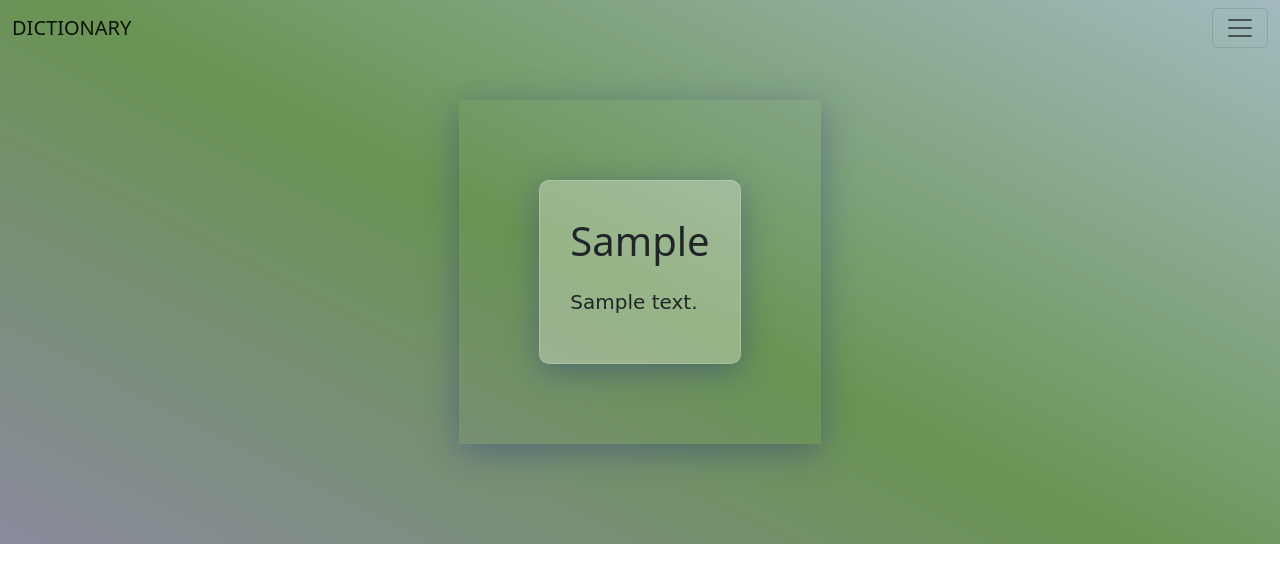
After one commit to artur24814/django_my_projects_websites, a Django app: page /blog/ in a window 1280 px wide. The commit adds this page. Shown: the top 583 px of the page. Run offline with Django 4.2, Linux system fonts and the light colour scheme; tables that the repository leaves empty hold one stand-in row (values such as "Sample post"); some libraries are stand-ins or nearby versions.

Commit message:
dictionary 1.6

```diff
--- a/dictionary/dictionary/urls.py
+++ b/dictionary/dictionary/urls.py
@@ -30,6 +30,7 @@ urlpatterns = [
     path('register/', RegisterView.as_view()),
     path('dictionary/', views.Dictionary.as_view()),
     path('card-game/', views.CadrdGame.as_view()),
+    path('blog/', views.BlogView.as_view()),
     path('user-dictionary/', views.UserDictionary.as_view()),
     path('update_word/<int:id>/', views.update_word),
     path('update_word/<int:id>/delete/', views.delete_word),
--- a/dictionary/static/styles.css
+++ b/dictionary/static/styles.css
@@ -76,14 +76,14 @@ section {
 }
 .glass {
     background: white;
-    min-height: 80vh;
-    width: 60%;
+    min-height: 60vh;
+    width: 80%;
     background: linear-gradient(to right bottom,
     rgba(255,255,255,0.7),
     rgba(255,255,255,0.3));
     border-radius: 1rem;
     backdrop-filter: blur(2rem);
-    padding: 10px;
+    padding: 40px;
     justify-content: center;
     align-items: center;
     z-index: 3;
@@ -96,9 +96,13 @@ section {
     padding: 2rem;
     align-items: center;
     text-align: center;
-    justify-content: space-evenly;
+    /*justify-content: space-evenly;*/
     border-radius: 0.4rem;
     margin: 1rem 0.5rem;
+}
+.post {
+    margin: 30px;
+    padding: 10px;
 }
 .Day_Word {
     display: flex;
@@ -115,3 +119,33 @@ section {
     font-size: 80px;
     color: #e56969;
 }
+.login {
+    display: flex;
+    justify-content: center;
+    align-items: center;
+    flex-direction: column;
+}
+.body-blog {
+    display: flex;
+    justify-content: center;
+    align-items: center;
+    background: rgb(21,19,55);
+    background: linear-gradient(27deg, rgb(138, 138, 157) 0%, rgba(105,148,83,1) 48%, rgba(162,186,191,1) 100%);
+}
+.content-blog {
+    margin: 100px;
+    padding: 50px;
+    box-shadow: 0 8px 32px 0 rgba( 31, 38, 135, 0.37 );
+    backdrop-filter: blur( 2px );
+    -webkit-backdrop-filter: blur( 2px );
+}
+.card-blog {
+    padding: 30px;
+    margin: 30px;
+    background: rgba( 255, 255, 255, 0.3 );
+    box-shadow: 0 8px 32px 0 rgba( 31, 38, 135, 0.37 );
+    backdrop-filter: blur( 2px );
+    -webkit-backdrop-filter: blur( 2px );
+    border-radius: 10px;
+    border: 1px solid rgba( 255, 255, 255, 0.18 );
+}
--- a/dictionary/words/templates/accounts/login.html
+++ b/dictionary/words/templates/accounts/login.html
@@ -4,9 +4,11 @@
 
 
 {% block content %}
+
     {%  load static %}
     <img src="{% static 'pan.jpg' %}" height="300" width="1900">
     <hr>
+    <div class="login">
     {% if not request.user.is_authenticated %}
     <form method="post"> {% csrf_token %}
         {{ form.as_p }}
@@ -18,5 +20,6 @@
     <h3>{{ user.username }}, you alredy loggein!</h3>
         <p>Are you want <a href="/logout/"><button class="btn btn-danger"> LOGOUT</button></a></p>
     {% endif %}
+    </div>
 
 {% endblock content %}
--- a/dictionary/words/templates/accounts/logout.html
+++ b/dictionary/words/templates/accounts/logout.html
@@ -4,9 +4,11 @@
 
 
 {% block content %}
+
     {%  load static %}
     <img src="{% static 'pan.jpg' %}" height="300" width="1900">
     <hr>
+    <div class="login">
     {% if request.user.is_authenticated%}
     <form method="post"> {% csrf_token %}
     <p>Are you sure want to logout?</p>
@@ -17,5 +19,5 @@
         <h3>You not logged in</h3>
         <p>Please <a href="/login/"><button class="btn btn-success">login</button></a> </p>
     {% endif %}
-
+    </div>
 {% endblock content %}
--- a/dictionary/words/templates/accounts/register.html
+++ b/dictionary/words/templates/accounts/register.html
@@ -4,9 +4,11 @@
 
 
 {% block content %}
+
     {%  load static %}
     <img src="{% static 'pan.jpg' %}" height="300" width="1900">
     <hr>
+    <div class="login">
     {% if error %}
     {{ error }}
     {% endif %}
@@ -19,5 +21,5 @@
     <h3>{{ user.username }}, you loggin</h3>
         <p>Please <a href="/logout/"><button class="btn btn-danger">Logout</button></a> </p>
     {% endif %}
-
+    </div>
 {% endblock content %}
--- /dev/null
+++ b/dictionary/words/templates/words/blog.html
@@ -0,0 +1,16 @@
+{% extends 'words/base.html' %}
+
+{% block title %}Home{% endblock title %}
+
+{% block content %}
+     <div class="body-blog">
+         <div class="content-blog">
+             {% for instance in object_list %}
+             <div class="card-blog">
+                 <p style="font-size: 40px">{{ instance.word }}</p>
+                 <p style="font-size: 20px;font-family: cursive ">{{ instance.text }}</p>
+             </div>
+             {% endfor %}
+         </div>
+     </div>
+{% endblock content %}
--- a/dictionary/words/templates/words/frasses.html
+++ b/dictionary/words/templates/words/frasses.html
@@ -1,6 +1,6 @@
 {% extends 'words/base.html' %}
 
-{% block title %}Home{% endblock title %}
+{% block title %}Frasses{% endblock title %}
 
 
 {% block content %}
@@ -13,7 +13,7 @@
                    <p>write text with this word</p>
                    <textarea placeholder="write text" class="form-control" cols="1500" rows="3" ></textarea>
                     </br>
-                      <button type="submit" class="btn btn-primary add-to-db">Save to your collection</button>
+                      <button type="submit" class="btn btn-primary add-to-db">Share your thought to another users</button>
                    <button type="button" id="add-new-card" class="btn btn-secondary add-card">try other words</button>
                </form>
            </div>
--- a/dictionary/words/templates/words/navbar.html
+++ b/dictionary/words/templates/words/navbar.html
@@ -16,6 +16,9 @@
           </li>
           <li class="nav-item">
             <a class="nav-link active" href="/card-game/">Card Game</a>
+          </li>
+          <li class="nav-item">
+            <a class="nav-link active" aria-current="page" href="/blog/"><strong>BLOG</strong></a>
           </li>
             {% if not request.user.is_authenticated %}
                 <li class="nav-item">
--- a/dictionary/words/views.py
+++ b/dictionary/words/views.py
@@ -56,6 +56,9 @@ class Dictionary(ListView):
     queryset = Words.objects.all().order_by('alphabet')
     template_name = 'words/dictionary.html'
 
+class BlogView(ListView):
+    queryset = TextWithWord.objects.all().order_by('-create')
+    template_name = 'words/blog.html'
 
 class CadrdGame(View):
     def get(self, request):
```
Also changed, not shown: dictionary/static/frasses.js (+4 -4 lines).
